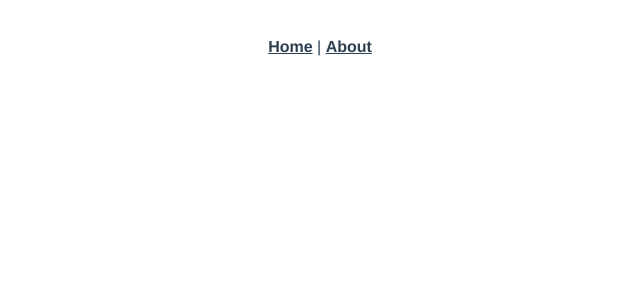
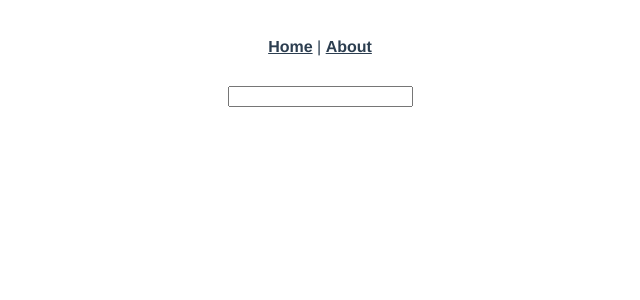
Before and after one commit to A189861A/vue2-demo, a Vue app: page /vmFn in a window 1280 px wide. Shown: the top 300 px of the page, without its empty margins (320-960 px from the left). Built offline with nearby package versions, Linux system fonts and the light colour scheme.

Commit message:
【web】【issue_id=xxx】实例方法

```diff
--- a/src/router/index.js
+++ b/src/router/index.js
@@ -17,6 +17,11 @@ const routes = [
     // this generates a separate chunk (about.[hash].js) for this route
     // which is lazy-loaded when the route is visited.
     component: () => import(/* webpackChunkName: "about" */ '../views/AboutView.vue')
+  },
+  {
+    path: '/vmFn',
+    name: 'vmFn',
+    component: () => import(/* webpackChunkName: "about" */ '../views/vmFn.vue')
   }
 ]
 
--- /dev/null
+++ b/src/views/vmFn.vue
@@ -0,0 +1,40 @@
+<template>
+    <div>
+        <input type="text" v-model="msg">
+    </div>
+</template>
+<script>
+export default {
+    data() {
+        return {
+            msg: ''
+        }
+    },
+    methods: {
+
+    },
+    mounted(){
+        this.$watch('msg', function(newVal, oldVal) {
+            console.log(newVal, oldVal);
+        })
+    }
+}
+</script>
+
+<!--
+# vue实例方法
+
+- vm.$set
+- vm.$delete
+- vm.$watch
+
+- vm.$on
+- vm.$emit
+- vm.$once
+- vm.$off
+
+- vm.$mount
+- vm.$destory
+- vm.$nextTick
+
+-->
```
Also changed, not shown: src/components/readme.md.
